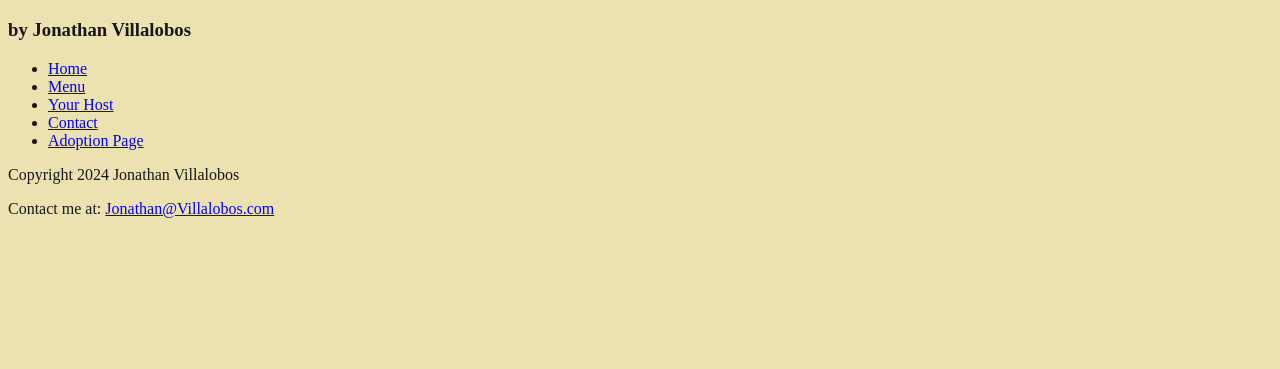
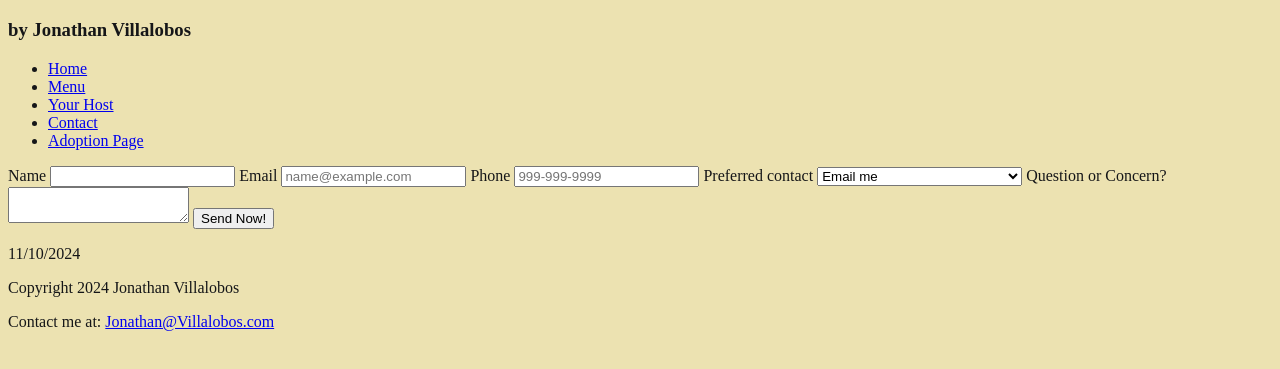
Before and after one commit to JonathanV8602/JonathanVCode, a plain HTML site: page Contact.html in a window 1280 px wide. Shown: the part 61-430 px from the top of the page. Drawn offline with Linux system fonts and the light colour scheme.

Commit message:
Add files via upload

```diff
--- a/Contact.html
+++ b/Contact.html
@@ -1,27 +1,59 @@
 <!DOCTYPE html>
 <html lang="en">
 <head>
-<title> Chez Fur </title>
-<link rel="stylesheet" href="root/css/Contact.css">
+    <title>Chez Fur</title>
+    <link rel="stylesheet" href="root/css/Contact.css">
 </head>
-<body>
-
+<body onload="displayWelcomeMessage()">
 
 <header>
-<h1>Chez Fur</h1>
+    <h1>Chez Fur</h1>
+    <h3>by Jonathan Villalobos</h3>
+</header>
 
-<h3>by Jonathan Villalobos</h3>
-</header>
 <ul>
-    <li><a href ="index.html">Home</a></li>
-    <li><a href ="Menu.html">Menu</a></li>
-    <li><a href ="DW Host.html">Your Host</a></li>
-    <li><a href ="Contact.html">Contact</a></li>
-    <li><a href ="Adoptions.html">Adoption Page</a></li>
-    </ul>
+    <li><a href="index.html">Home</a></li>
+    <li><a href="Menu.html">Menu</a></li>
+    <li><a href="DW Host.html">Your Host</a></li>
+    <li><a href="Contact.html">Contact</a></li>
+    <li><a href="Adoptions.html">Adoption Page</a></li>
+</ul>
+
+<form method="post" action="https://webdevbasics.net/scripts/demo.php">
+    <label for="name">Name</label>
+    <input type="text" id="name" name="name" required>
+
+    <label for="email">Email</label>
+    <input type="email" id="email" name="email" placeholder="name@example.com" required>
+
+    <label for="phone">Phone</label>
+    <input type="tel" id="phone" name="phone" placeholder="999-999-9999" pattern="[0-9]{3}-[0-9]{3}-[0-9]{4}" required>
+
+    <label for="contact">Preferred contact</label>
+    <select id="contact" name="contact">
+        <option value="email" selected>Email me</option>
+        <option value="1pm-4pm">Phone me between 1pm - 4pm</option>
+        <option value="6pm-9pm">Phone me between 6pm - 9pm</option>
+    </select>
+
+    <label for="concern">Question or Concern?</label>
+    <textarea id="concern" name="concern"></textarea>
+
+    <input type="submit" value="Send Now!">
+</form>
+
+<footer>
+    <p id="date"></p>
+    <script>
+        document.getElementById("date").textContent = new Date().toLocaleDateString();
+    </script>
+</footer>
 
 <p>Copyright 2024 Jonathan Villalobos</p>
 <p>Contact me at: <a href="mailto:Jonathan@Villalobos.com">Jonathan@Villalobos.com</a></p>
 
+<!-- Link to the JavaScript file for the welcome message -->
+<script src="script.js"></script>
+
 </body>
 </html>
--- /dev/null
+++ b/script.js
@@ -0,0 +1,3 @@
+function displayWelcomeMessage() {
+    alert("Welcome pets of all ages, sizes, and skills!");
+}
```
